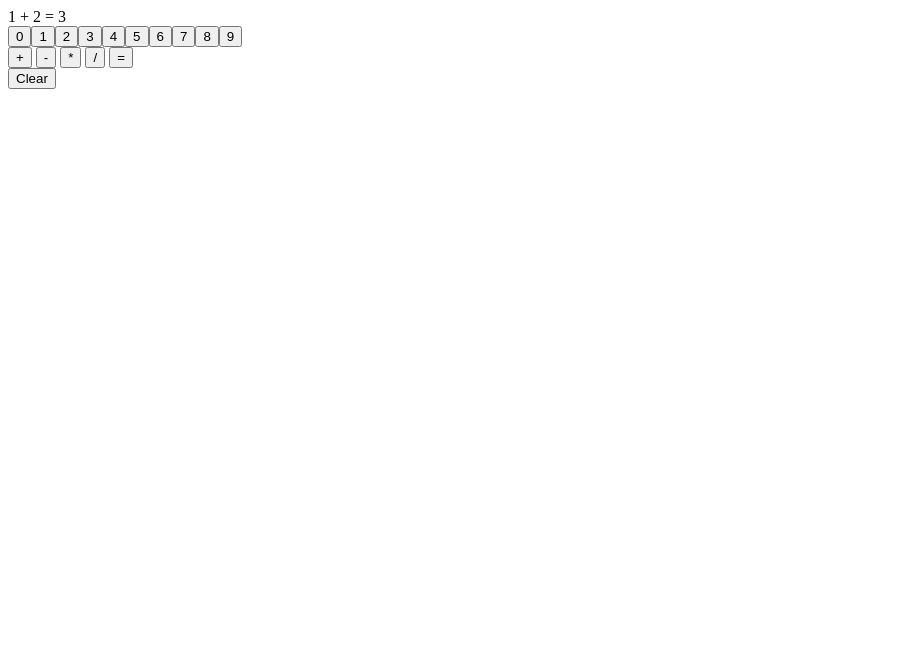
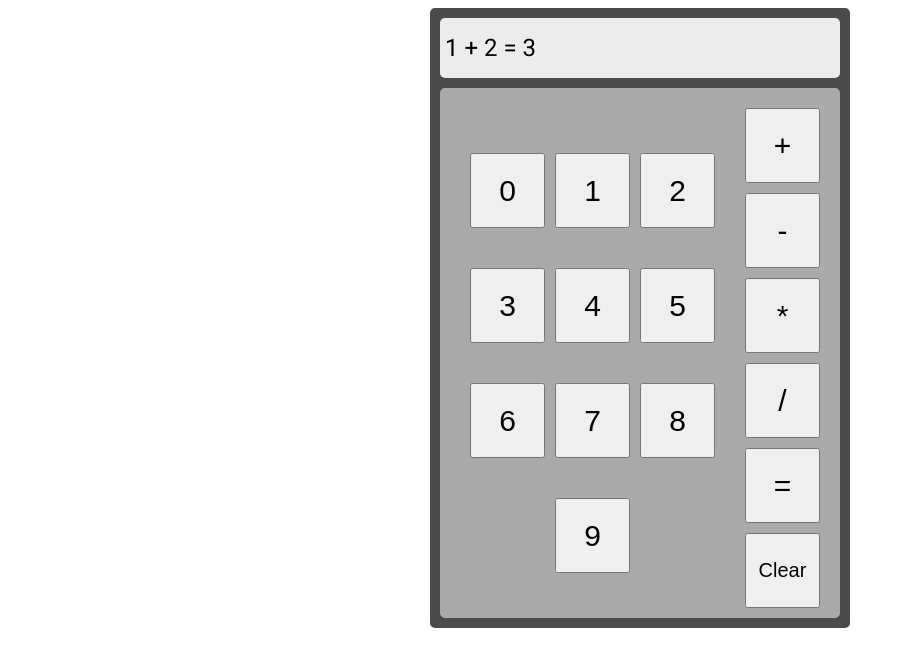
Before and after one commit to GitWorkingTime/calculator, a plain HTML site: page index.html in a window 1280 px wide. Shown: the whole page, without its empty margins (0-905 px from the left). Drawn offline with Linux system fonts and the light colour scheme.

Commit message:
Added styling

```diff
--- a/index.html
+++ b/index.html
@@ -15,13 +15,13 @@
         <div class="buttons">
             <div class="numbers"></div>
             <div class="operators">
-                <button class="addition">+</button>
-                <button class="subtraction">-</button>
-                <button class="multiplication">*</button>
-                <button class="division">/</button>
-                <button class="equate">=</button>
+                <button class="addition ops">+</button>
+                <button class="subtraction ops">-</button>
+                <button class="multiplication ops">*</button>
+                <button class="division ops">/</button>
+                <button class="equate ops">=</button>
+                <button class="clear ops">Clear</button>
             </div>
-            <button class="clear">Clear</button>
         </div>
 
     </div>
--- a/index.js
+++ b/index.js
@@ -45,6 +45,6 @@ const op = document.querySelector(".operators");
 for( let i = 0; i < 10; ++i ) {
     const numChild = document.createElement("button");
     numChild.textContent = i;
-    numChild.setAttribute("class", `${i}`);
+    numChild.setAttribute("class", `${i} num`);
     num.appendChild(numChild);
 }
--- a/style.css
+++ b/style.css
@@ -0,0 +1,80 @@
+@import url('https://fonts.googleapis.com/css2?family=Roboto:ital,wght@0,100..900;1,100..900&display=swap');
+
+html {
+    font-family: "Roboto", sans-serif;
+    font-size: 24px;
+}
+
+body {
+    display: flex;
+    justify-content: center;
+    align-items: center;
+}
+
+.calc-body {
+    height: 600px;
+    width: 400px;
+    border-radius: 5px;
+    background-color: rgb(75, 75, 75);
+    padding: 10px;
+}
+
+.display {
+    height: 50px;
+    width: calc(100% - 10px);
+    background-color: rgb(236, 236, 236);
+    display: flex;
+    align-items: center;
+    padding: 5px;
+    border-radius: 5px;
+}
+
+.buttons {
+    display: flex;
+    margin-top: 10px;
+    border-radius: 5px;
+    background-color: rgb(170, 170, 170);
+    height: calc(100% - 70px);
+}
+
+.numbers {
+    display: flex;
+    flex-wrap: wrap;
+    flex-basis: 245px;
+    justify-content: center;
+    align-items: center;
+    gap: 10px;
+    padding: 50px 30px 30px 30px;
+
+}
+
+.num {
+    display: flex;
+    flex-shrink: 0;
+    width: 75px;
+    height: 75px;
+    justify-content: center;
+    align-items: center;
+    font-size: 30px;
+}
+
+.operators {
+    display: flex;
+    flex-direction: column;
+    gap: 10px;
+    padding: 20px 0px 0px 0px;
+}
+
+.ops {
+    display: flex;
+    flex-shrink: 0;
+    width: 75px;
+    height: 75px;
+    justify-content: center;
+    align-items: center;
+    font-size: 30px;
+}
+
+.clear {
+    font-size: 20px;
+}
```
